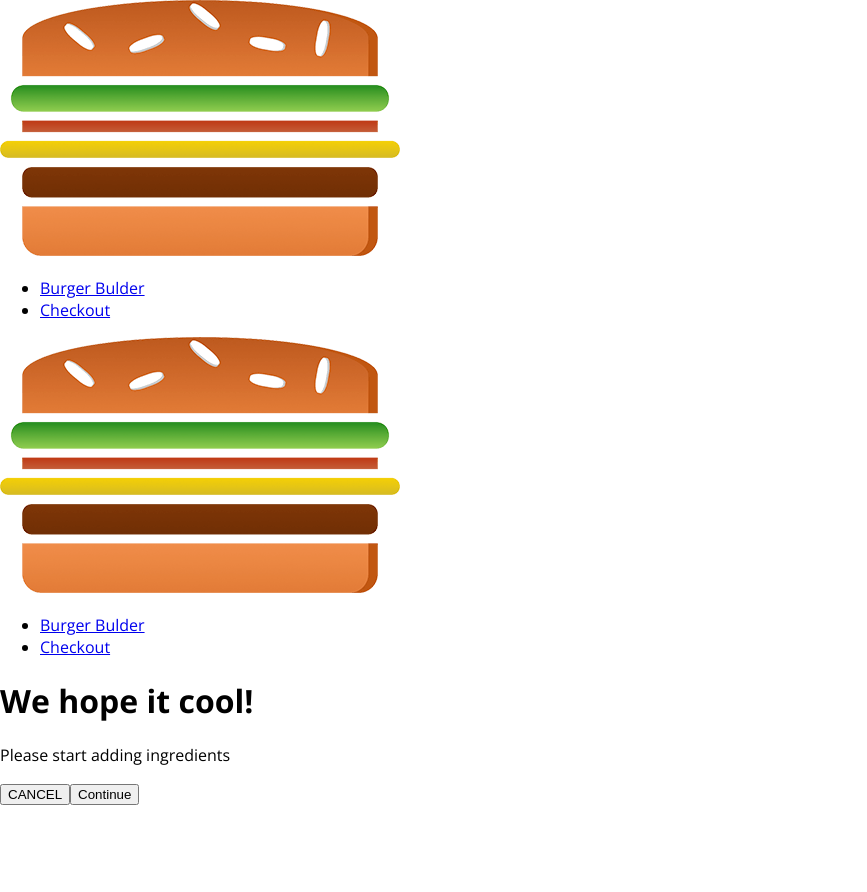
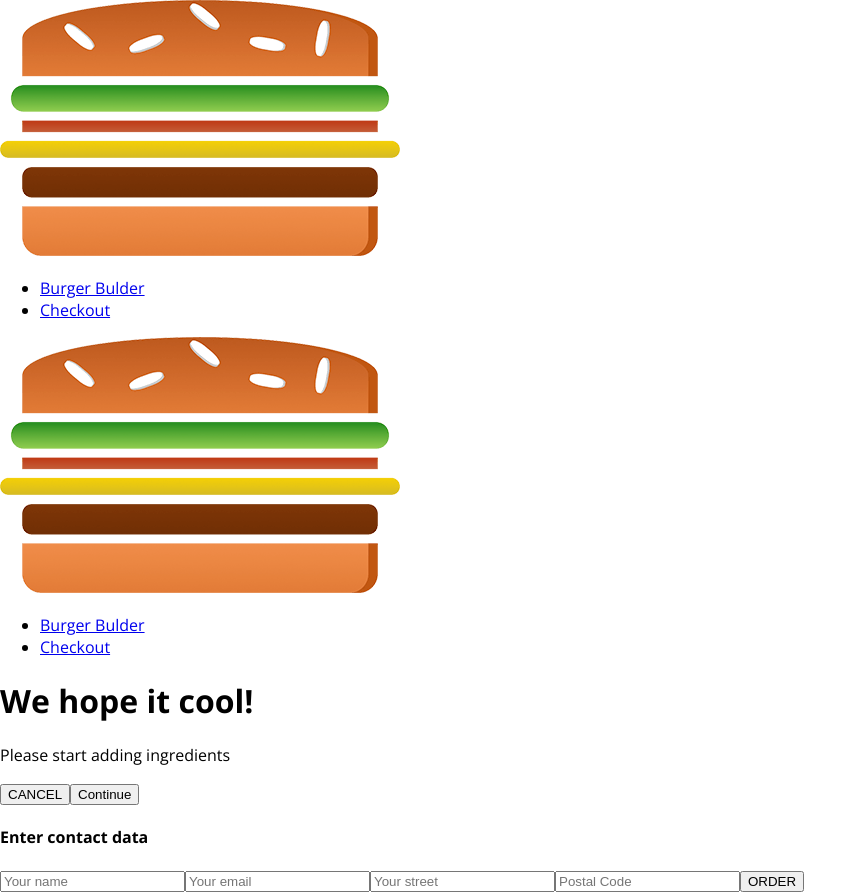
Before and after one commit to Rim4i4ok/react-burger, a React app: page /checkout in a window 1280 px wide. Both pictures are taken after a click on the button "Continue". Shown: the whole page, without its empty margins (0-867 px from the left). Before the commit the page ends 805 px from the top, so only its background shows below. Built offline with nearby package versions, Linux system fonts and the light colour scheme.

Commit message:
Contact data

```diff
--- a/src/containers/Checkout/Checkout.js
+++ b/src/containers/Checkout/Checkout.js
@@ -1,6 +1,8 @@
 import React, { Component } from 'react';
+import { Route } from 'react-router-dom';
 
 import CheckoutSummary from '../../components/Order/CheckoutSummary/CheckoutSummary';
+import ContactData from './ContactData/ContactData';
 
 class Checkout extends Component {
 
@@ -42,6 +44,9 @@ class Checkout extends Component {
                     ingredients={this.state.ingredients}
                     checkoutCancelled={this.checkoutCancelledHandler}
                     checkoutContinued={this.checkoutContinuedHandler} />
+                <Route
+                    path={this.props.match.path + '/contact-data'}
+                    component={ContactData} />
             </div>
         );
     }
--- /dev/null
+++ b/src/containers/Checkout/ContactData/ContactData.css
@@ -0,0 +1,19 @@
+.ContactData {
+    margin: 20px auto;
+    width: 80%;
+    text-align: center;
+    box-shadow: 0 2px 3px #ccc;
+    border: 1px solid #eee;
+    padding: 10px;
+    box-sizing: border-box;
+}
+
+.Input {
+    display: block;
+}
+
+@media (min-width: 600px) {
+    .ContactData {
+        width: 500px;
+    }
+}
--- /dev/null
+++ b/src/containers/Checkout/ContactData/ContactData.js
@@ -0,0 +1,32 @@
+import React, { Component } from 'react';
+
+import Button from '../../../components/UI/Button/Button';
+import classes from './ContactData.css';
+
+class ContactData extends Component {
+    state = {
+        name: '',
+        email: '',
+        address: {
+            street: '',
+            postalCode: ''
+        }
+    }
+
+    render () {
+        return (
+            <div className={classes.ContactData}>
+                <h4>Enter contact data</h4>
+                <form>
+                    <input type="text" className={classes.Input} name="name" placeholder="Your name" />
+                    <input type="text" className={classes.Input} name="email" placeholder="Your email" />
+                    <input type="text" className={classes.Input} name="street" placeholder="Your street" />
+                    <input type="text" className={classes.Input} name="postal" placeholder="Postal Code" />
+                    <Button btnType="Success">ORDER</Button>
+                </form>
+            </div>
+        );
+    }
+}
+
+export default ContactData;
```
